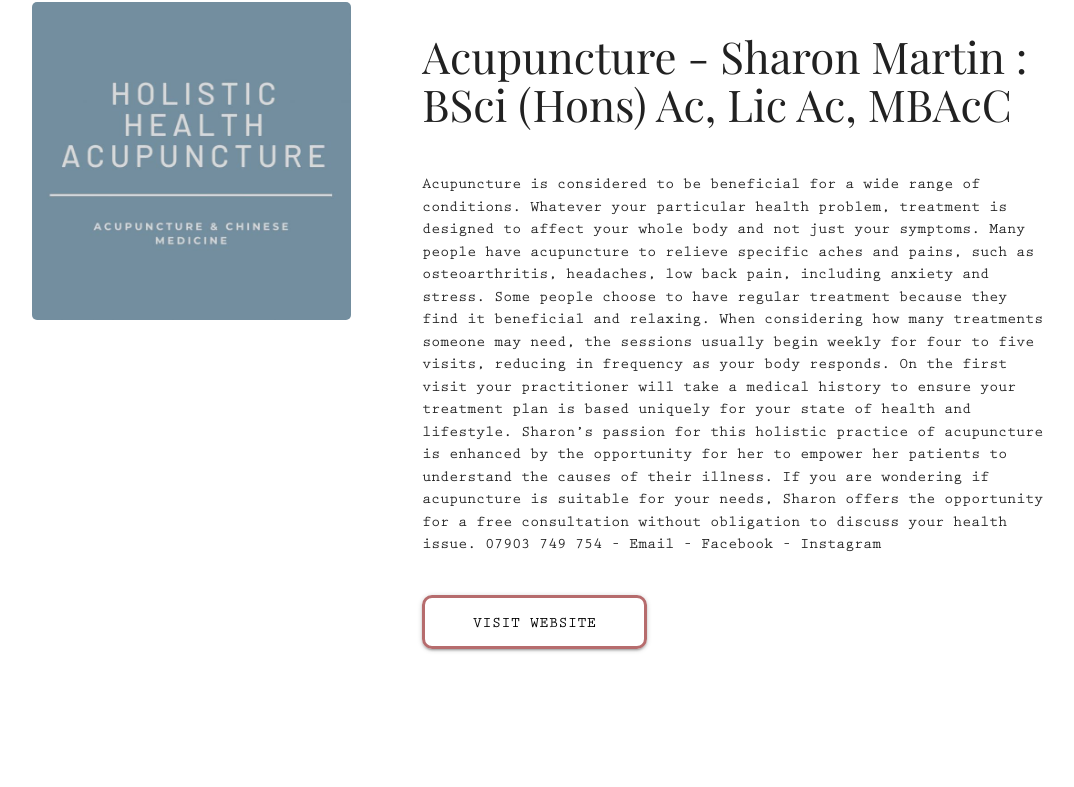
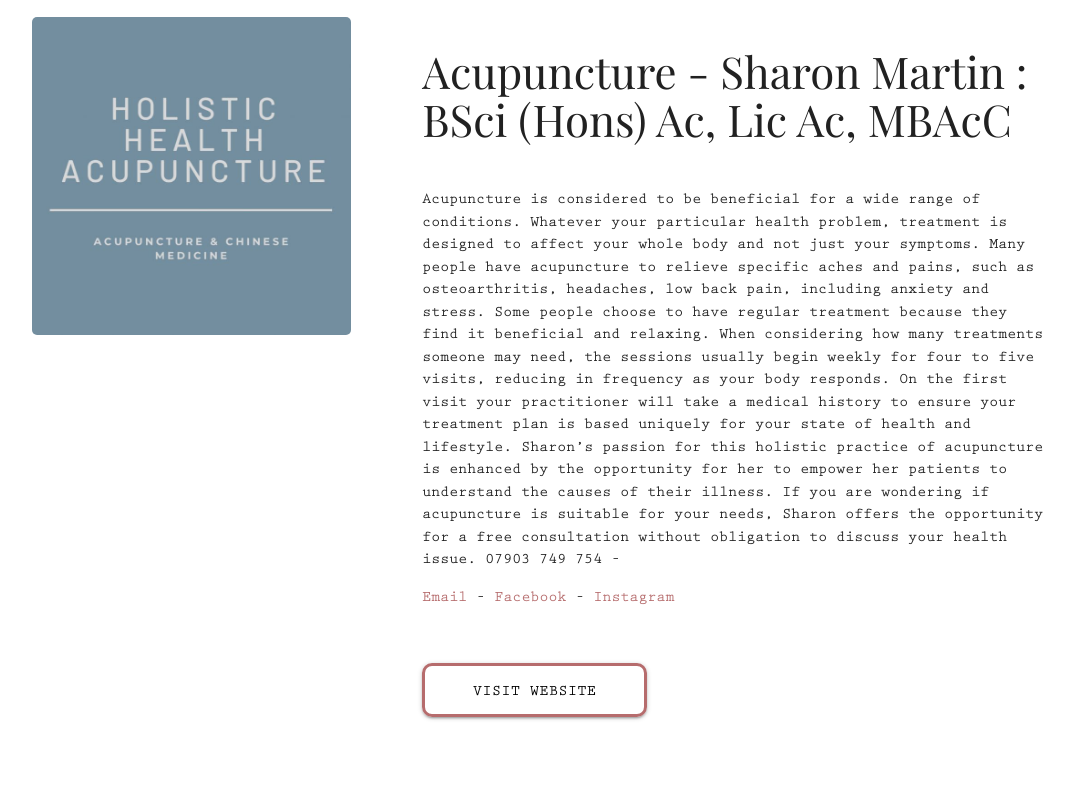
Before and after one commit to TristanBlackwell/flawlessfinish_frontend, a React (Create React App) app: page /wellness-rooms in a window 1280 px wide. Shown: the part 1569-2356 px from the top of the page, without its empty margins (107-1181 px from the left). Built offline with nearby package versions, Linux system fonts and the light colour scheme; a web font is replaced by a local one.

Commit message:
Correct wellness card text and add links for holistic social media

```diff
--- a/src/App.css
+++ b/src/App.css
@@ -621,6 +621,18 @@
   color: black !important;
 }
 
+.wellnessCardBtn:hover {
+  text-decoration: underline;
+}
+
+#holisticSocials a {
+  color: #b66c6d;
+}
+
+#holisticSocials a:hover {
+  text-decoration: underline;
+}
+
 #wellnessRent {
   background-color: #b66c6d;
   font-family: "Playfair Display";
--- a/src/components/WellnessCard.js
+++ b/src/components/WellnessCard.js
@@ -16,7 +16,10 @@
           </div>
           <div className="col l8 m12 s12" className="wellnessCardText">
             <h3 className="wellnessCardTitle">{this.props.title}</h3>
-            <p className="wellnessCardContent">{this.props.content}</p>
+            <p className="wellnessCardContent">
+              {this.props.content}
+              {this.props.links ? this.props.links : <p></p>}
+            </p>
             <a
               className="waves-effect waves-light btn-large wellnessCardBtn"
               href={this.props.link}
--- a/src/components/WellnessRooms.js
+++ b/src/components/WellnessRooms.js
@@ -148,7 +148,7 @@
             img={wellnessTravel}
             title={"Travel Counsellor"}
             content={`Hi, I am Natalie and I run a bespoke travel business here at
-              Polished in Bampton. My services include a whole variety of travel
+              Flawless Finish in Bampton. My services include a whole variety of travel
               needs. Anything from UK holidays to around the word trips. Skiing,
               cruising, package holidays, tailor made itineraries or just
               parking at the airport, I can cover it all. I have over 20 years’
@@ -181,7 +181,27 @@
 
 If you are wondering if acupuncture is suitable for your needs, Sharon offers the opportunity for a free consultation without obligation to discuss your health issue.
 
-07903 749 754 – Email – Facebook – Instagram`}
+07903 749 754 – `}
+            links={
+              <p id="holisticSocials">
+                <a href="mailto:holistichealthtraditions@gmail.com">Email</a> –{" "}
+                <a
+                  href="https://www.facebook.com/traditionalholistichealth/"
+                  target="_blank"
+                  rel="noopener noreferrer"
+                >
+                  Facebook
+                </a>{" "}
+                –{" "}
+                <a
+                  href="https://www.instagram.com/sharon_does_acupuncture/"
+                  target="_blank"
+                  rel="noopener noreferrer"
+                >
+                  Instagram
+                </a>
+              </p>
+            }
             link={"https://www.holistichealthtraditions.co.uk/"}
           />
           <WellnessCard
```
